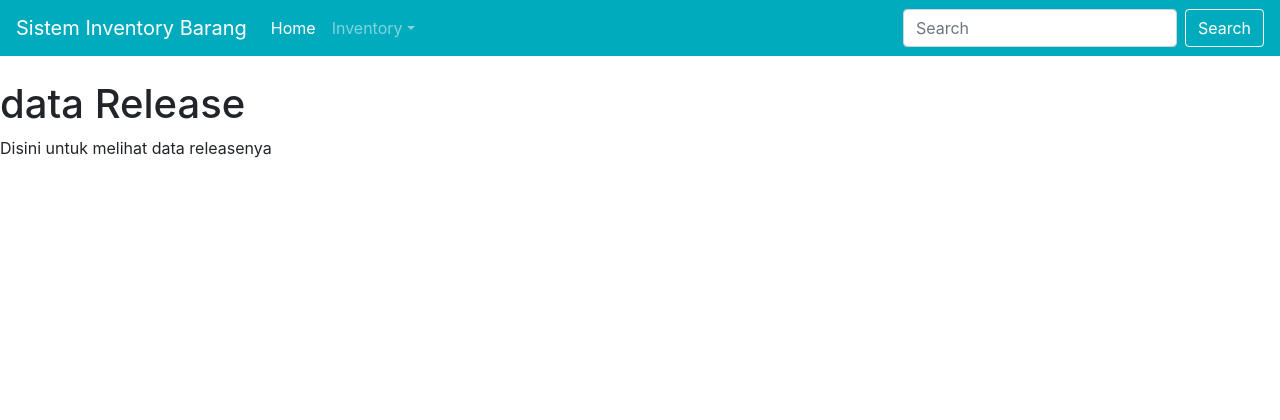
After one commit to Faris-Ihsan/sistem-inventory-barang, a Flask app: template main/templates/data_release.html in a window 1280 px wide. The commit adds this page. Shown: the top 420 px of the page. Run offline with Flask 2, Linux system fonts and the light colour scheme; the template is opened without the code that fills it, so the values that code supplies are empty; some libraries are stand-ins or nearby versions.

Commit message:
update templates

```diff
--- a/main/templates/base/base.html
+++ b/main/templates/base/base.html
@@ -21,22 +21,22 @@
   <body>
 
     <nav class="navbar navbar-expand-md navbar-dark bg-primary mb-4">
-      <a class="navbar-brand" href="#">Sistem Inventory Barang</a>
+      <a class="navbar-brand" href="/">Sistem Inventory Barang</a>
       <button class="navbar-toggler" type="button" data-toggle="collapse" data-target="#navbarCollapse" aria-controls="navbarCollapse" aria-expanded="false" aria-label="Toggle navigation">
         <span class="navbar-toggler-icon"></span>
       </button>
       <div class="collapse navbar-collapse" id="navbarCollapse">
         <ul class="navbar-nav mr-auto">
           <li class="nav-item active">
-            <a class="nav-link" href="#">Home <span class="sr-only">(current)</span></a>
+            <a class="nav-link" href="/">Home <span class="sr-only">(current)</span></a>
           </li>
           <li class="nav-item dropdown">
             <a class="nav-link dropdown-toggle" href="#" id="navbardrop" data-toggle="dropdown">Inventory</a>
             <div class="dropdown-menu">
-              <a class="dropdown-item" href="#">Input Inventory</a>
-              <a class="dropdown-item" href="#">Data Inventory</a>
-              <a class="dropdown-item" href="#">Quarantine Area</a>
-              <a class="dropdown-item" href="#">Release Area</a>
+              <a class="dropdown-item" href="/input_inventory">Input Inventory</a>
+              <a class="dropdown-item" href="/data_inventory">Data Inventory</a>
+              <a class="dropdown-item" href="/data_quarantine">Quarantine Area</a>
+              <a class="dropdown-item" href="/data_release">Release Area</a>
             </div>
           </li>
         </ul>
--- /dev/null
+++ b/main/templates/data_inventory.html
@@ -0,0 +1,6 @@
+{% extends 'base/base.html' %}
+
+{% block content %}
+<h1>data inventory</h1>
+<p>Disini dimunculkan data keseluruhan inventorynya</p>
+{% endblock %}
--- /dev/null
+++ b/main/templates/data_quarantine.html
@@ -0,0 +1,6 @@
+{% extends 'base/base.html' %}
+
+{% block content %}
+<h1>data Quarantine</h1>
+<p>Disini untuk melihat data quarantinenya</p>
+{% endblock %}
--- /dev/null
+++ b/main/templates/data_release.html
@@ -0,0 +1,6 @@
+{% extends 'base/base.html' %}
+
+{% block content %}
+<h1>data Release</h1>
+<p>Disini untuk melihat data releasenya</p>
+{% endblock %}
--- /dev/null
+++ b/main/templates/input_inventory.html
@@ -0,0 +1,6 @@
+{% extends 'base/base.html' %}
+
+{% block content %}
+<h1>data inventory</h1>
+<p>Disini untuk melakukan input inventorynya</p>
+{% endblock %}
```
